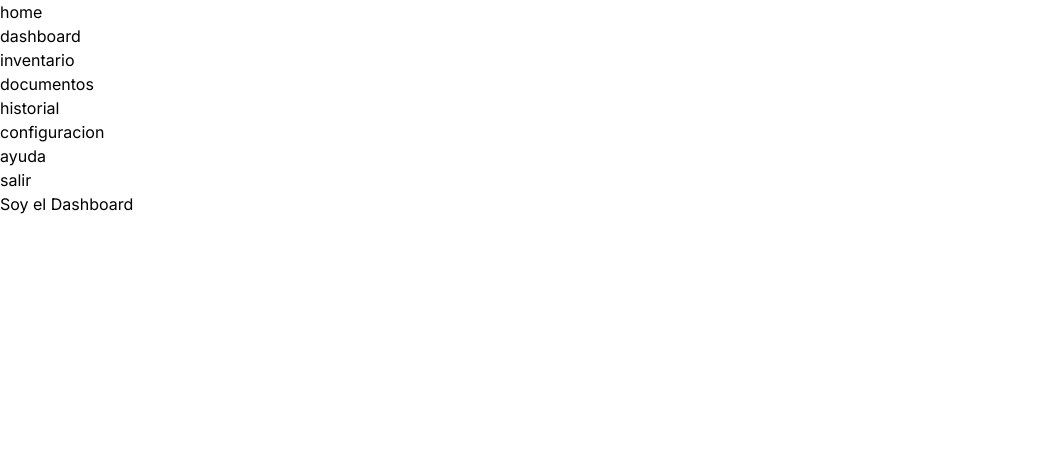
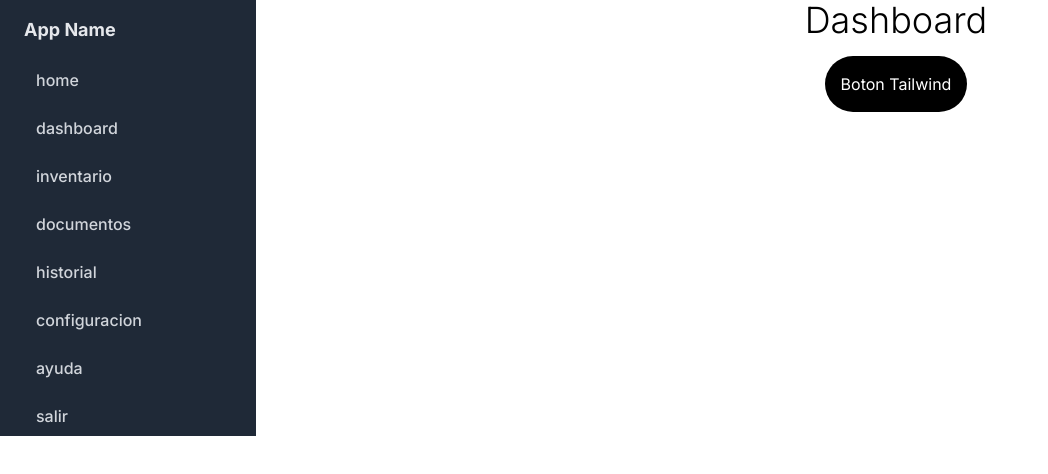
Before and after one commit to No-Country/c12-27-m-node-react, a Next.js app in the folder inventra/: page /dashboard in a window 1280 px wide. Shown: the top 474 px of the page, without its empty margins (0-1048 px from the left). Built offline with nearby package versions, Linux system fonts and the light colour scheme.

Commit message:
Creacion Sidebar

```diff
--- a/inventra/app/dashboard/page.jsx
+++ b/inventra/app/dashboard/page.jsx
@@ -1,3 +1,13 @@
+
 export default function Dashboard() {
-  return <h1>Soy el Dashboard</h1>;
-}
+  return (
+    <div className="container flex flex-col justify-center items-center mx-auto">
+      <h1 className="text-4xl font-light mb-4">
+        Dashboard
+      </h1>
+      <button className=" bg-black text-white rounded-full p-4">
+        Boton Tailwind
+      </button>
+    </div>
+  )
+};
--- a/inventra/app/layout.js
+++ b/inventra/app/layout.js
@@ -1,6 +1,7 @@
-import Header from '@/components/header/header'
+import Header from '@/components/header/Header'
 import './globals.css'
 import { Inter } from 'next/font/google'
+import Sidebar from '@/components/header/Sidebar'
 
 const inter = Inter({ subsets: ['latin'] })
 
@@ -13,9 +14,12 @@ export default function RootLayout({ children }) {
   return (
     <html lang="en">
       <body className={inter.className}>
-        <Header />
-        {children}
+        {/* <Header /> */}
+        <div className="flex">
+          <Sidebar />
+          <div className="w-full ml-64">{children}</div>
+        </div>
       </body>
     </html>
   )
-}
+};
--- /dev/null
+++ b/inventra/components/header/Sidebar.jsx
@@ -0,0 +1,29 @@
+import Link from 'next/link'
+import { links } from '../../app/utils/links'
+
+function Sidebar() {
+  return (
+    <div className="w-64 bg-gray-800 flex-shrink-0">
+      <div className="py-4 text-gray-500">
+        <Link legacyBehavior href="/">
+          <a className="ml-6 text-lg font-bold text-gray-200">App Name</a>
+        </Link>
+      </div>
+      <nav className="ml-6">
+        <ul className="space-y-2">
+          {links.map(({ label, route }) => (
+            <li key={route}>
+              <Link legacyBehavior href={route}>
+                <a className="text-gray-300 hover:bg-gray-700 hover:text-white block px-3 py-2 rounded-md text-base font-medium">
+                  {label}
+                </a>
+              </Link>
+            </li>
+          ))}
+        </ul>
+      </nav>
+    </div>
+  )
+}
+
+export default Sidebar;
```
